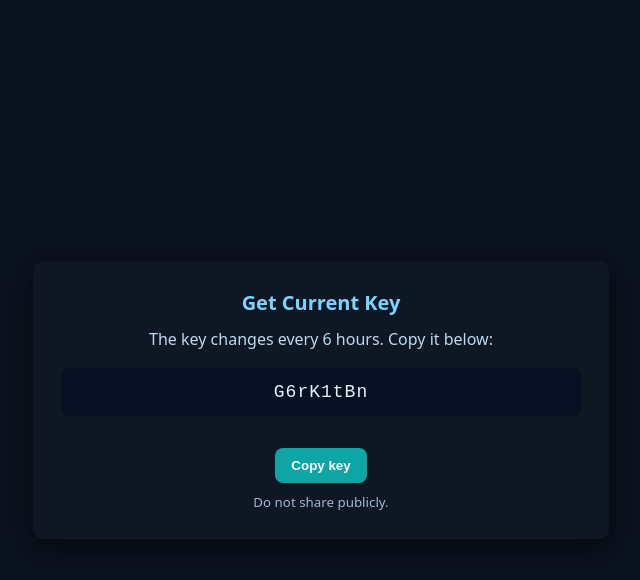
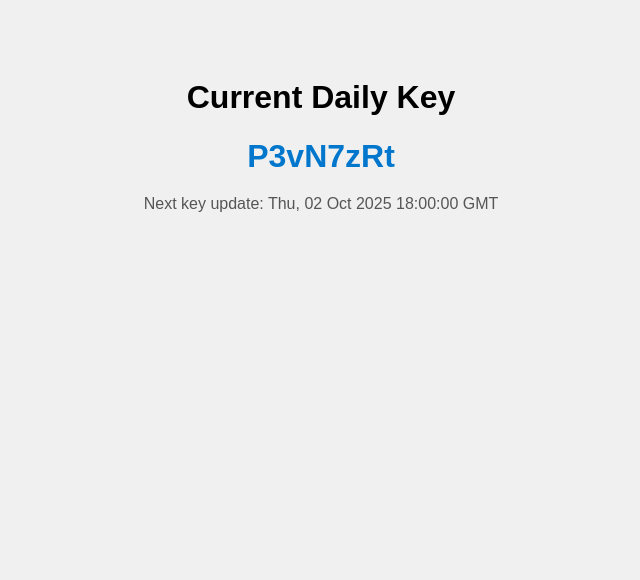
Before and after one commit to Nc-roblox/Daily-Key-Page, a plain HTML site: page index.html in a window 1280 px wide. Shown: the whole page, without its empty margins (319-959 px from the left). Drawn offline with Linux system fonts and the light colour scheme.

Commit message:
Update index.html

```diff
--- a/index.html
+++ b/index.html
@@ -1,47 +1,47 @@
-<!doctype html>
-<html>
+<!DOCTYPE html>
+<html lang="en">
 <head>
-<meta charset="utf-8">
-<title>Get Current Key</title>
-<meta name="viewport" content="width=device-width,initial-scale=1">
-<style>
-body{font-family:system-ui,Segoe UI,Roboto,Arial;background:#0b1220;color:#e6eef8;display:flex;align-items:center;justify-content:center;height:100vh;margin:0}
-.card{background:#0f1724;padding:28px;border-radius:10px;max-width:520px;width:100%;box-shadow:0 8px 30px rgba(0,0,0,.6);text-align:center}
-h1{margin:0 0 12px 0;font-size:20px;color:#7bd3ff}
-p{margin:0 0 18px 0;color:#bcd9f0}
-pre{background:#061022;padding:14px;border-radius:8px;user-select:all;font-size:18px;letter-spacing:1px}
-button{margin-top:14px;padding:10px 16px;border-radius:8px;border:0;background:#0ea5a5;color:white;font-weight:700;cursor:pointer}
-small{display:block;margin-top:10px;color:#9fb7d2}
-</style>
+  <meta charset="UTF-8">
+  <meta name="viewport" content="width=device-width, initial-scale=1.0">
+  <title>Daily Key</title>
+  <style>
+    body { font-family: Arial, sans-serif; text-align: center; padding: 50px; background: #f0f0f0; }
+    #daily-key { font-size: 2em; font-weight: bold; color: #0077cc; margin: 20px 0; }
+    #last-updated { color: #555; margin-top: 10px; }
+  </style>
 </head>
 <body>
-<div class="card">
-  <h1>Get Current Key</h1>
-  <p>The key changes every 6 hours. Copy it below:</p>
-  <pre id="daily-key" aria-label="daily key">LOADING...</pre>
-  <button id="copyBtn">Copy key</button>
-  <small>Do not share publicly.</small>
-</div>
+  <h1>Current Daily Key</h1>
+  <div id="daily-key">Loading...</div>
+  <div id="last-updated"></div>
 
-<script>
-const keys = [
-  "A1bX9kLq", "P3vN7zRt", "Q8mF2dWy", "L5sH4pVz", "G6rK1tBn",
-  "T9xJ3vQc", "Z2fL8wPm", "H4yR6qSd", "V7cN0bXk", "M1jT5zLv"
-];
+  <script>
+    const keys = ["A1bX9kLq","P3vN7zRt","Q8mF2dWy","L5sH4pVz","G6rK1tBn","T9xJ3vQc","Z2fL8wPm","H4yR6qSd","V7cN0bXk","M1jT5zLv"];
+    const intervalSeconds = 21600; // 6 hours
 
-// index based on 6-hour interval
-const index = Math.floor(Date.now()/21600000) % keys.length; // 21600000 ms = 6 hours
-const todaysKey = keys[index];
+    function getRandomIndex(interval) {
+      // Same formula as workflow
+      return (interval * 9301 + 49297) % keys.length;
+    }
 
-document.getElementById("daily-key").textContent = todaysKey;
+    function updateKey() {
+      const nowUTC = Math.floor(Date.now() / 1000);
+      const interval = Math.floor(nowUTC / intervalSeconds);
 
-document.getElementById("copyBtn").addEventListener("click", function() {
-  navigator.clipboard.writeText(todaysKey).then(() => {
-    alert("Key copied!");
-  }, () => {
-    alert("Copy failed. Do it manually.");
-  });
-});
-</script>
+      const index = getRandomIndex(interval);
+      const currentKey = keys[index];
+
+      document.getElementById("daily-key").textContent = currentKey;
+
+      const nextUpdateUTC = ((interval + 1) * intervalSeconds) * 1000;
+      document.getElementById("last-updated").textContent = "Next key update: " + new Date(nextUpdateUTC).toUTCString();
+    }
+
+    // Initial load
+    updateKey();
+
+    // Auto-refresh every second
+    setInterval(updateKey, 1000);
+  </script>
 </body>
 </html>
```
